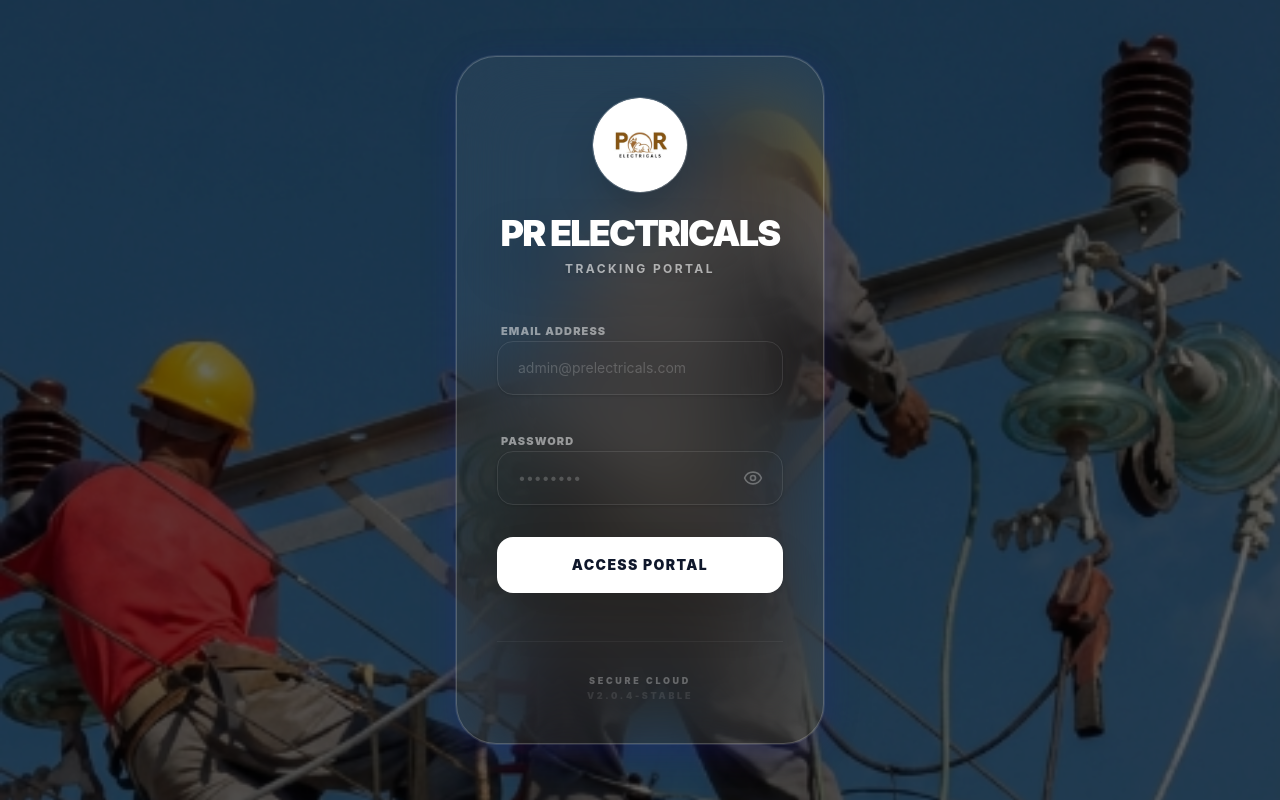
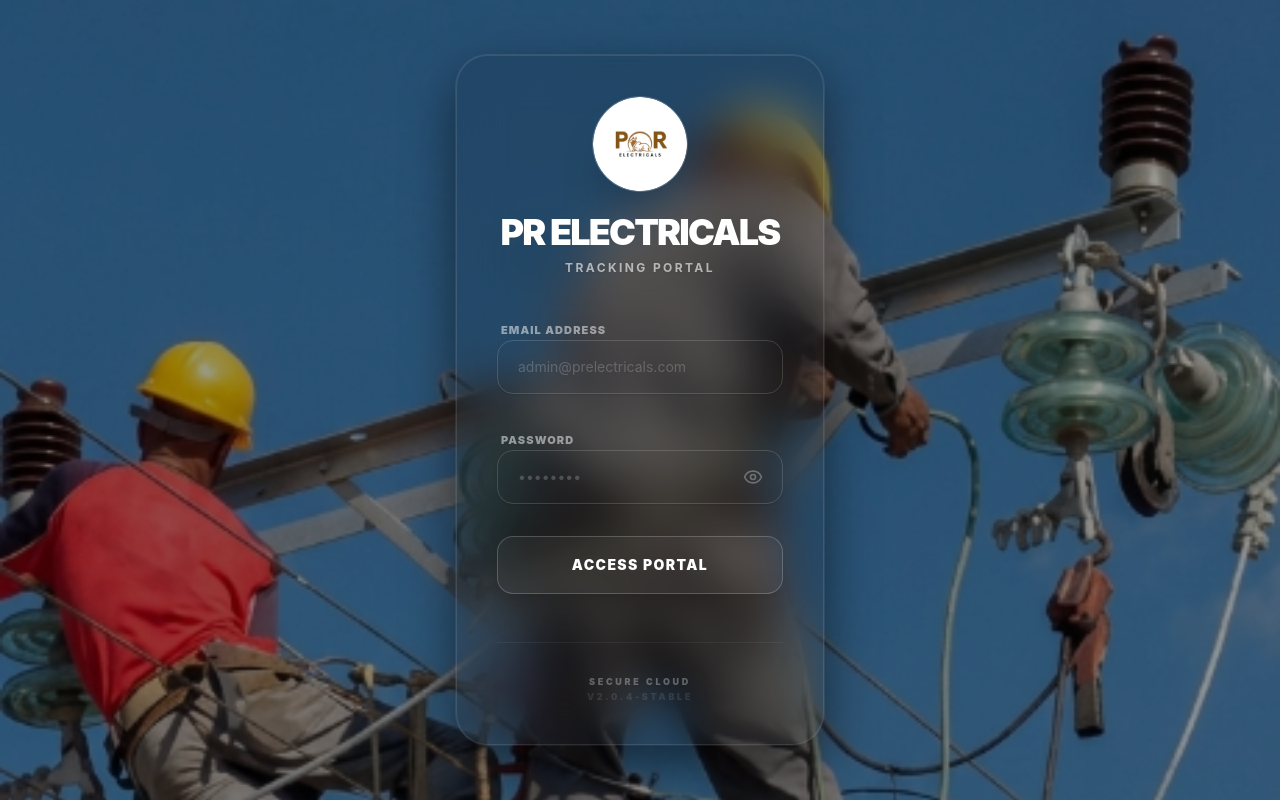
Before and after one commit to dhanushmr0211/govt_survey, a React (Vite) app in the folder frontend/: page /login in a window 1280 px wide. Built offline with nearby package versions, Linux system fonts and the light colour scheme; no server answers.

Commit message:
login page redesign

```diff
--- a/frontend/src/pages/Login.jsx
+++ b/frontend/src/pages/Login.jsx
@@ -71,19 +71,19 @@
   }
 
   return (
-    <div className="relative min-h-screen flex items-center justify-center bg-slate-900">
+    <div className="relative min-h-screen flex items-center justify-center bg-slate-950">
       {/* Background Image with Overlay */}
       <div
         className="absolute inset-0 z-0 bg-cover bg-center bg-no-repeat"
         style={{
           backgroundImage: 'url("/login_bg.png")',
-          filter: 'brightness(0.4)'
+          filter: 'brightness(0.6)'
         }}
       />
 
       {/* Login Card */}
       <div className="relative z-10 w-full max-w-[400px] p-4">
-        <div className="bg-white/5 backdrop-blur-2xl p-10 rounded-[2.5rem] shadow-[0_8px_32px_0_rgba(31,38,135,0.37)] border border-white/20 ring-1 ring-white/10">
+        <div className="bg-black/10 backdrop-blur-xl p-10 rounded-[2rem] shadow-[0_20px_50px_rgba(0,0,0,0.5),0_0_0_1px_rgba(255,255,255,0.1)] border border-white/10">
           <div className="flex flex-col items-center mb-10">
             <div className="w-24 h-24 mb-5 rounded-full overflow-hidden shadow-2xl border border-white/20">
               <img src="/logo.png" alt="PR ELECTRICALS Logo" className="w-full h-full object-cover" />
@@ -104,7 +104,7 @@
               <label className="text-[11px] font-black text-white/50 uppercase tracking-widest ml-1">Email Address</label>
               <input
                 type="email"
-                className="w-full px-5 py-4 rounded-2xl border border-white/10 focus:border-white/40 focus:ring-4 focus:ring-white/5 transition-all text-sm outline-none bg-transparent text-white placeholder:text-white/20 shadow-sm"
+                className="w-full px-5 py-4 rounded-2xl border border-white/15 focus:border-white/40 focus:ring-4 focus:ring-white/5 transition-all text-sm outline-none bg-transparent text-white placeholder:text-white/20 shadow-sm"
                 value={email}
                 onChange={e => setEmail(e.target.value)}
                 placeholder="admin@prelectricals.com"
@@ -117,7 +117,7 @@
               <div className="relative">
                 <input
                   type={showPassword ? "text" : "password"}
-                  className="w-full px-5 py-4 rounded-2xl border border-white/10 focus:border-white/40 focus:ring-4 focus:ring-white/5 transition-all text-sm outline-none bg-transparent text-white placeholder:text-white/20 shadow-sm"
+                  className="w-full px-5 py-4 rounded-2xl border border-white/15 focus:border-white/40 focus:ring-4 focus:ring-white/5 transition-all text-sm outline-none bg-transparent text-white placeholder:text-white/20 shadow-sm"
                   value={password}
                   onChange={e => setPassword(e.target.value)}
                   placeholder="••••••••"
@@ -135,7 +135,7 @@
 
             <button
               type="submit"
-              className="w-full bg-white text-slate-900 font-black py-4.5 rounded-2xl shadow-2xl hover:bg-white/90 transition-all active:scale-[0.96] flex items-center justify-center gap-3 mt-6 text-sm uppercase tracking-widest disabled:opacity-50"
+              className="w-full bg-white/[0.04] border border-white/20 text-white font-black py-4.5 rounded-2xl shadow-xl hover:bg-white/10 hover:border-white/40 transition-all active:scale-[0.96] flex items-center justify-center gap-3 mt-6 text-sm uppercase tracking-widest disabled:opacity-50"
               disabled={loading}
             >
               {loading ? (
```
